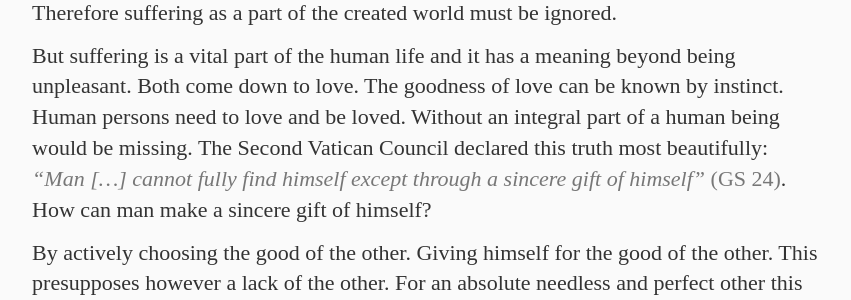
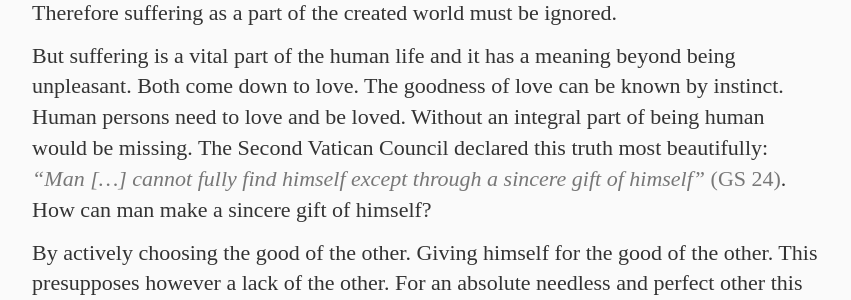
Before and after one commit to Bonifatius/bonifatius.github.io, a Jekyll site: the page built from _posts/2016-03-23-terror-at-the-gate-to-easter.md, in a window 1280 px wide and 900 px high, scrolled down 1698 px. Shown: the part 217-517 px from the top of the window, without its empty margins (24-875 px from the left). Built offline with Jekyll 4.4.1, drawn with Linux system fonts in a browser that asks for light colours; some web fonts are replaced; comment, search, counter and statistics services are not loaded.

```diff
--- a/_posts/2016-03-23-terror-at-the-gate-to-easter.md
+++ b/_posts/2016-03-23-terror-at-the-gate-to-easter.md
@@ -29,7 +29,7 @@ Materialism reduces the totality of existing things to the empirical, the realm
 
 Dualism regards the material world as bad, corrupted and salvation as liberation from the material. The world and everything material needs to be overcome to find happiness and fulfillment. The truly wise and perfect soul is not affected by the material world. Therefore suffering as a part of the created world must be ignored.
 
-But suffering is a vital part of the human life and it has a meaning beyond being unpleasant. Both come down to love. The goodness of love can be known by instinct. Human persons need to love and be loved. Without an integral part of a human being would be missing. The Second Vatican Council declared this truth most beautifully: <quote>“Man […] cannot fully find himself except through a sincere gift of himself” <small>(GS 24)</small></quote>. How can man make a sincere gift of himself?
+But suffering is a vital part of the human life and it has a meaning beyond being unpleasant. Both come down to love. The goodness of love can be known by instinct. Human persons need to love and be loved. Without an integral part of being human would be missing. The Second Vatican Council declared this truth most beautifully: <quote>“Man […] cannot fully find himself except through a sincere gift of himself” <small>(GS 24)</small></quote>. How can man make a sincere gift of himself?
 
 By actively choosing the good of the other. Giving himself for the good of the other. This presupposes however a lack of the other. For an absolute needless and perfect other this gift is meaningless. The gift cannot materialize in an act of man. Lack and suffering become therefore opportunities to love. A world without suffering or lack would be alien to courage, fortitude, and the drama of the human life. A drama made up of high and low points, where the lowest points have more meaning than dull and ever steady “perfection”. It would be a world without love. Any doubts about this can be alleviated by a look at the increasingly rich and self-sufficient society and the decline of personal relationships and responsibility.
 
```
